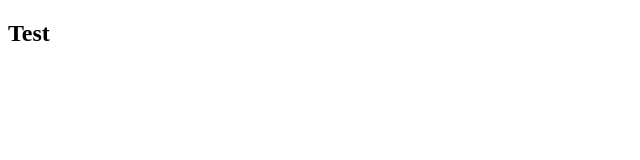
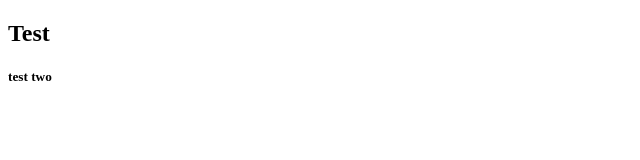
Before and after one commit to MacdogX/finance, a plain HTML site: page index.html in a window 1280 px wide. Shown: the full height of the page, 0-640 px from the left. Drawn offline with Linux system fonts and the light colour scheme.

Commit message:
update prueba

```diff
--- a/index.html
+++ b/index.html
@@ -10,7 +10,9 @@
 <div>
     <h2>Test</h2>
 </div>
-
+<div>
+    <h5>test two</h5>
+</div>
 
 
 </body>
```
